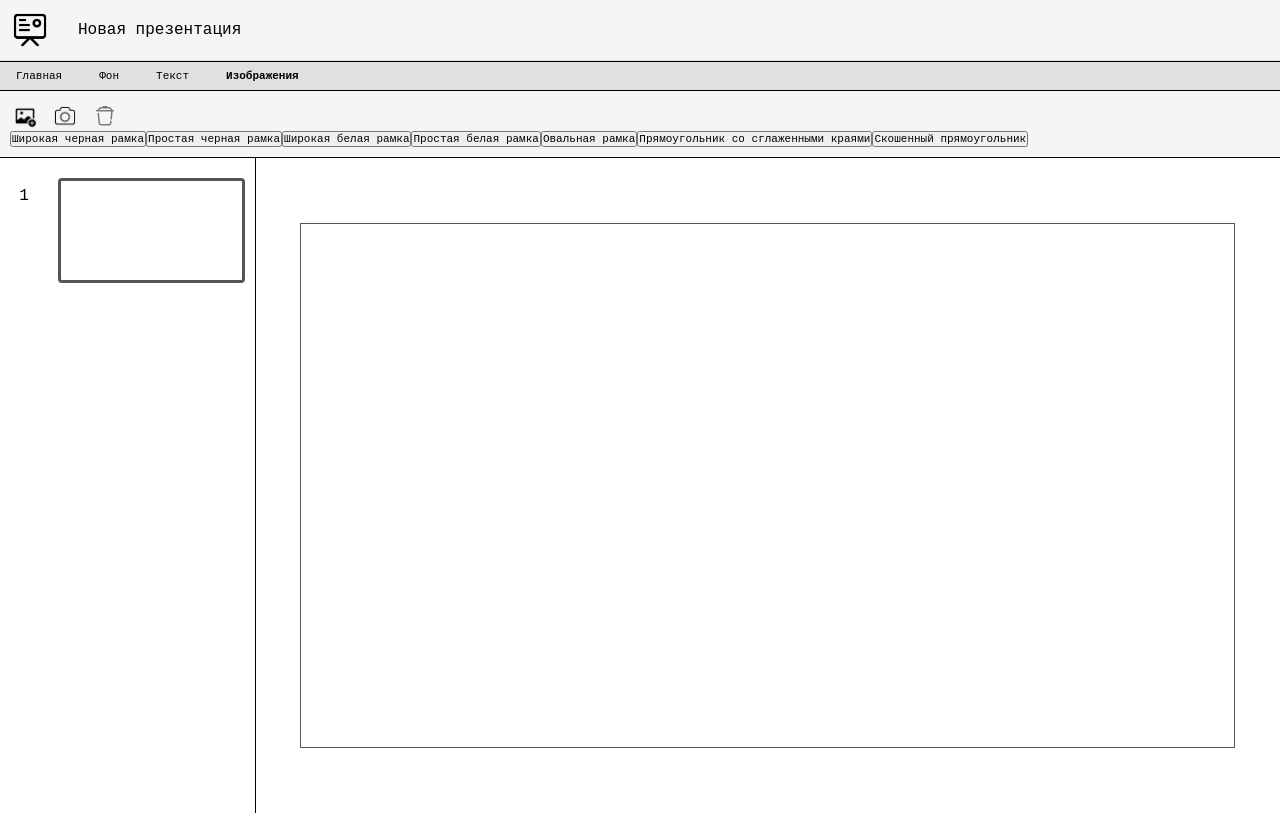
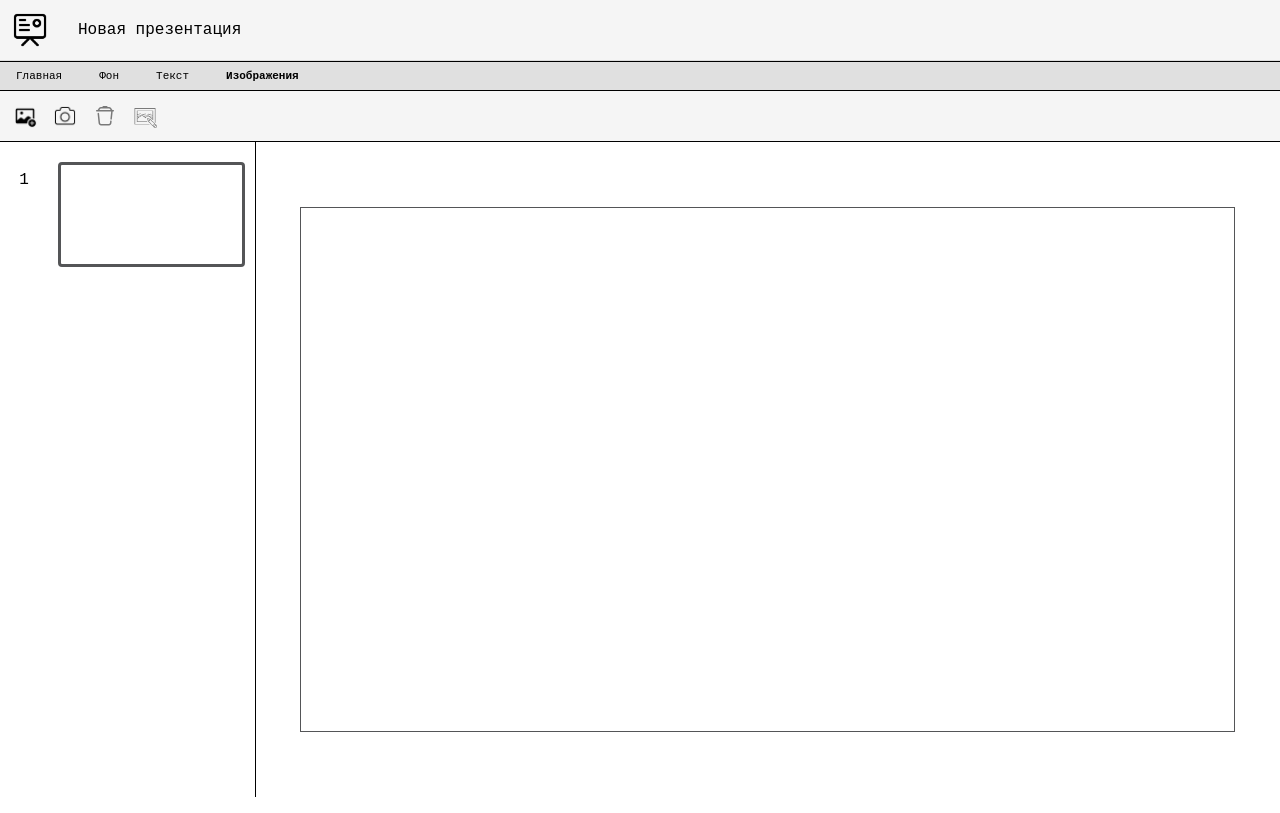
Before and after one commit to KsuyS/my-presentation-maker, a React (Vite) app: page /editor in a window 1280 px wide. Both pictures are taken after a click on the button "Изображения". Built offline with nearby package versions, Linux system fonts and the light colour scheme.

Commit message:
Пофиксила изменение рамки изображения.

```diff
--- a/src/store/Hooks/useDragAndDropForObject.ts
+++ b/src/store/Hooks/useDragAndDropForObject.ts
@@ -46,7 +46,7 @@ function useDragAndDropObject({ slideId }: UseDragAndDropElementProps) {
     const element = slide.content.find((el) => el.id === draggedElementId);
     if (!element) return;
 
-    const newX = Math.max(0, Math.min(initialPosition.current.x + deltaX, SLIDE_WIDTH - element.size.width - 5));
+    const newX = Math.max(0, Math.min(initialPosition.current.x + deltaX, SLIDE_WIDTH - element.size.width - 1));
     const newY = Math.max(0, Math.min(initialPosition.current.y + deltaY, SLIDE_HEIGHT - element.size.height - 1));
 
     setTemporaryPosition({ x: newX, y: newY });
--- a/src/store/PresentationType.ts
+++ b/src/store/PresentationType.ts
@@ -63,7 +63,6 @@ export type BorderStyle =
     | 'white-thin' // Простая белая рамка
     | 'rounded-oval' // Овал со сглаженными краями
     | 'rounded-rect' // Прямоугольник со сглаженными краями
-    | 'beveled-rect'; // Скошенный прямоугольник
 
 export type ImageContent = BaseSlideObject & {
     type: 'image',
--- a/src/store/function/AddTextOnSlide.ts
+++ b/src/store/function/AddTextOnSlide.ts
@@ -23,7 +23,7 @@ function addText(editor: EditorType): EditorType {
         fontWeight: 'normal',
         fontStyle: 'normal',
         textDecoration: 'none',
-        textCase: 'capitalize',
+        textCase: 'none',
     };
 
     const updatedSlides = editor.presentation.slides.map(slide => {
--- a/src/store/redux/actions.ts
+++ b/src/store/redux/actions.ts
@@ -240,7 +240,6 @@ type UpdateImageBorderStyle = {
         | 'white-thin'
         | 'rounded-oval'
         | 'rounded-rect'
-        | 'beveled-rect',
     };
 };
 
--- a/src/store/redux/slideActionCreators.ts
+++ b/src/store/redux/slideActionCreators.ts
@@ -164,8 +164,7 @@ const updateImageBorderStyle =
             | 'white-thick'
             | 'white-thin'
             | 'rounded-oval'
-            | 'rounded-rect'
-            | 'beveled-rect',) => ({
+            | 'rounded-rect',) => ({
                 type: ActionType.UPDATE_IMAGE_BORDER_STYLE,
                 payload: {
                     slideId,
--- a/src/utils/ExportToPdf.ts
+++ b/src/utils/ExportToPdf.ts
@@ -79,6 +79,33 @@ const generatePdfDataUrl = async (editor: EditorType): Promise<string> => {
         });
     };
 
+    const applyImageStyles = (imageElement: ImageContent, img: HTMLImageElement) => {
+        img.style.width = '100%';
+        img.style.height = '100%';
+
+        if (imageElement.borderStyle && imageElement.borderStyle !== 'none') {
+            const borderStyle = imageElement.borderStyle;
+            let borderWidth = 2;
+            let borderColor = 'black';
+
+            if (borderStyle === 'black-thick' || borderStyle === 'white-thick') {
+                borderWidth = 8;
+            }
+            if (borderStyle.startsWith('white')) {
+                borderColor = 'white';
+            }
+
+            img.style.border = `${borderWidth}px solid ${borderColor}`;
+
+
+            if (borderStyle === 'rounded-oval') {
+                img.style.borderRadius = '50%';
+            } else if (borderStyle === 'rounded-rect') {
+                img.style.borderRadius = '15px';
+            }
+        }
+    };
+
     for (const [index, slide] of editor.presentation.slides.entries()) {
         tempContainer.innerHTML = '';
 
@@ -115,6 +142,7 @@ const generatePdfDataUrl = async (editor: EditorType): Promise<string> => {
             } else if (element.type === 'image') {
                 const imageElement = element as ImageContent;
                 const img = document.createElement('img');
+                applyImageStyles(imageElement, img);
 
                 try {
                     const base64Data = await toBase64(imageElement.src);
@@ -127,6 +155,7 @@ const generatePdfDataUrl = async (editor: EditorType): Promise<string> => {
                 img.style.height = '100%';
                 elementDiv.appendChild(img);
             }
+
             slideElement.appendChild(elementDiv);
         }
 
--- a/src/view/toolbar/Toolbar.tsx
+++ b/src/view/toolbar/Toolbar.tsx
@@ -27,6 +27,7 @@ import fontWeightIcon from '../../assets/bold.png';
 import fontStyleIcon from '../../assets/italic.png';
 import textDecorationIcon from '../../assets/decoration.png';
 import textCaseIcon from '../../assets/case.png';
+import borderStyleIcon from '../../assets/border-style.png';
 
 import { useAppSelector } from '../../store/Hooks/useAppSelector.ts';
 import { useState, useEffect, useCallback } from 'react';
@@ -119,6 +120,8 @@ function Toolbar({ navigate }: ToolbarProps) {
     const [isDecoration, setisDecoration] = useState(false);
     const [isTextCaseDropdownOpen, setIsTextCaseDropdownOpen] = useState(false);
     const [textCase, setTextCase] = useState<'none' | 'capitalize' | 'uppercase' | 'lowercase'>('none');
+    const [isBorderStyleDropdownOpen, setIsBorderStyleDropdownOpen] = useState(false);
+
 
     const handleTextAlign = (align: 'left' | 'center' | 'right') => {
         if (editor.selection.selectedSlideIds.length > 0 && editor.selection.selectedObjectId) {
@@ -182,6 +185,18 @@ function Toolbar({ navigate }: ToolbarProps) {
     const [gradientRadialShape, setGradientRadialShape] = useState<'circle' | 'ellipse'>('circle');
     const [gradientRadialPosition, setGradientRadialPosition] = useState<{ x: string; y: string; }>({ x: '50%', y: '50%' });
 
+
+    // Стили рамок
+    const borderStyles = [
+        { value: 'none', label: 'Без рамки' },
+        { value: 'black-thick', label: 'Широкая черная рамка' },
+        { value: 'black-thin', label: 'Простая черная рамка' },
+        { value: 'white-thick', label: 'Широкая белая рамка' },
+        { value: 'white-thin', label: 'Простая белая рамка' },
+        { value: 'rounded-oval', label: 'Овальная рамка' },
+        { value: 'rounded-rect', label: 'Прямоугольник со сглаженными краями' },
+    ];
+
     // Обработчики изображений
     const onChangeImgUpload: React.ChangeEventHandler<HTMLInputElement> = (event) => {
         const file = event.target.files?.[0];
@@ -204,14 +219,11 @@ function Toolbar({ navigate }: ToolbarProps) {
         | 'white-thick'
         | 'white-thin'
         | 'rounded-oval'
-        | 'rounded-rect'
-        | 'beveled-rect') => {
+        | 'rounded-rect') => {
         const { selectedSlideIds, selectedObjectId } = selection;
         if (selectedSlideIds.length === 1 && selectedObjectId) {
 
             updateImageBorderStyle(selectedSlideIds[0], selectedObjectId, borderStyle);
-        } else {
-            alert("Пожалуйста, выберите один объект изображения для изменения рамки.");
         }
     };
 
@@ -798,6 +810,36 @@ function Toolbar({ navigate }: ToolbarProps) {
                         >
                             <img src={removeIcon} alt="Удалить изображение" />
                         </button>
+                        <div className={styles.dropdownContainer}>
+                            <button
+                                className={`${styles.toolButton} ${isBorderStyleDropdownOpen ? styles.active : ''}`}
+                                onClick={() => setIsBorderStyleDropdownOpen(!isBorderStyleDropdownOpen)}
+                                title="Стиль рамки"
+                                disabled={!isImageSelected || isEmptyPresentation}
+                            ><img src={borderStyleIcon} alt="Стиль рамки" />
+                            </button>
+
+                            {isBorderStyleDropdownOpen && (
+                                <div className={styles.dropdownMenu}>
+                                    {borderStyles.map((style) => (
+                                        <button
+                                            key={style.value}
+                                            className={`${styles.dropdownItem} ${selection.selectedObject?.type === 'image' &&
+                                                selection.selectedObject?.borderStyle === style.value
+                                                ? styles.active
+                                                : ''
+                                                }`}
+                                            onClick={() => {
+                                                setBorderStyle(style.value as 'none' | 'black-thick' | 'black-thin' | 'white-thick' | 'white-thin' | 'rounded-oval' | 'rounded-rect');
+                                                setIsBorderStyleDropdownOpen(false);
+                                            }}
+                                        >
+                                            {style.label}
+                                        </button>
+                                    ))}
+                                </div>
+                            )}
+                        </div>
                     </div>
                 )}
 
@@ -849,17 +891,9 @@ function Toolbar({ navigate }: ToolbarProps) {
                         </div>
                     </div>
                 )}
-
-                <button onClick={() => setBorderStyle('black-thick')}>Широкая черная рамка</button>
-                <button onClick={() => setBorderStyle('black-thin')}>Простая черная рамка</button>
-                <button onClick={() => setBorderStyle('white-thick')}>Широкая белая рамка</button>
-                <button onClick={() => setBorderStyle('white-thin')}>Простая белая рамка</button>
-                <button onClick={() => setBorderStyle('rounded-oval')}>Овальная рамка</button>
-                <button onClick={() => setBorderStyle('rounded-rect')}>Прямоугольник со сглаженными краями</button>
-                <button onClick={() => setBorderStyle('beveled-rect')}>Скошенный прямоугольник</button>
-
             </div>
         </div>
     );
 }
-export { Toolbar };
+
+export { Toolbar }
```
Also changed, not shown: src/view/slide/ImageObject.tsx (+39 -18 lines), src/assets/border-style.png (added).
